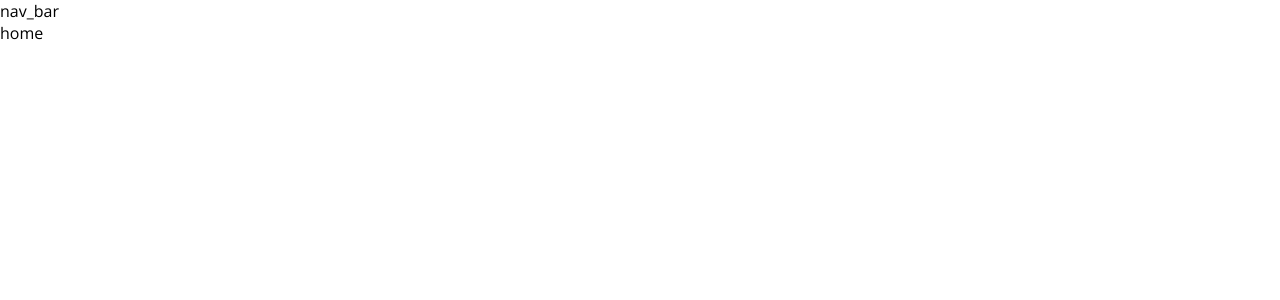
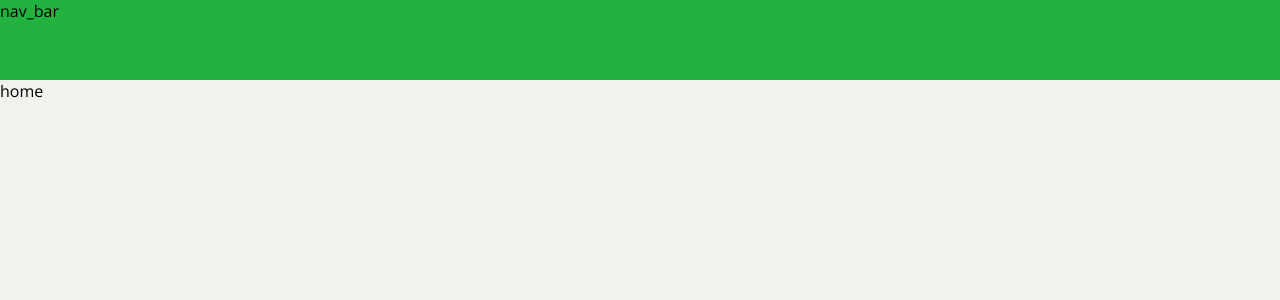
Before and after one commit to Aaron-G-Sanchez/AFC-ANGULAR, an Angular app: page / in a window 1280 px wide. Shown: the top 300 px of the page. Built offline with nearby package versions, Linux system fonts and the light colour scheme.

Commit message:
Added sizing and flex to the nav and sites overview components.
Created a library scss file to hold the color scheme.

```diff
--- /dev/null
+++ b/src/_library.scss
@@ -0,0 +1,2 @@
+$primary-green: #21b240;
+$cream: #f3f1ee;
--- a/src/app/app.component.scss
+++ b/src/app/app.component.scss
@@ -0,0 +1,6 @@
+:host {
+  height: 100%;
+  width: 100%;
+  display: flex;
+  flex-direction: column;
+}
--- a/src/app/shared/components/nav-bar.component.scss
+++ b/src/app/shared/components/nav-bar.component.scss
@@ -0,0 +1,8 @@
+@use '../../../library';
+
+:host {
+  background-color: library.$primary-green;
+  display: flex;
+  height: 10%;
+  width: 100%;
+}
--- a/src/app/site-overview/site-overview.component.scss
+++ b/src/app/site-overview/site-overview.component.scss
@@ -0,0 +1,5 @@
+:host {
+  height: 90%;
+  width: 100%;
+  display: flex;
+}
--- a/src/styles.scss
+++ b/src/styles.scss
@@ -1,3 +1,5 @@
+@use 'library';
+
 *{
   padding: 0;
   margin: 0;
@@ -7,4 +9,5 @@ body {
   width: 100vw;
   height: 100vh;
   font-family: 'Open Sans';
+  background-color: library.$cream;
 }
```
